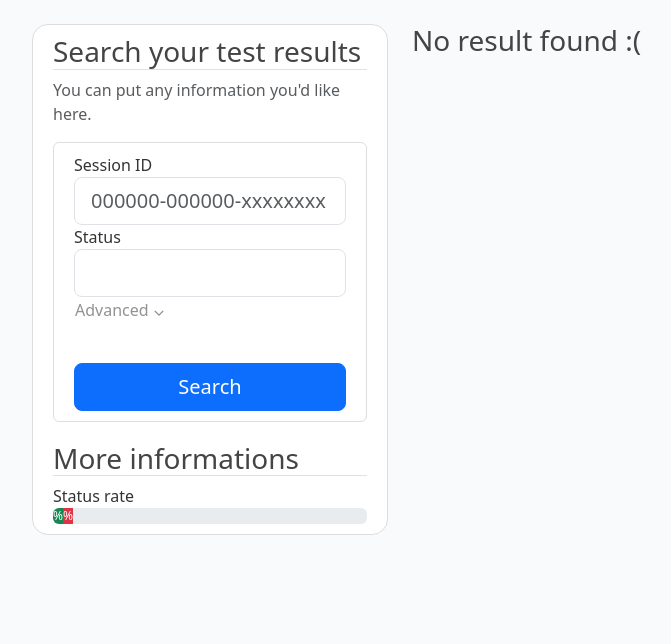
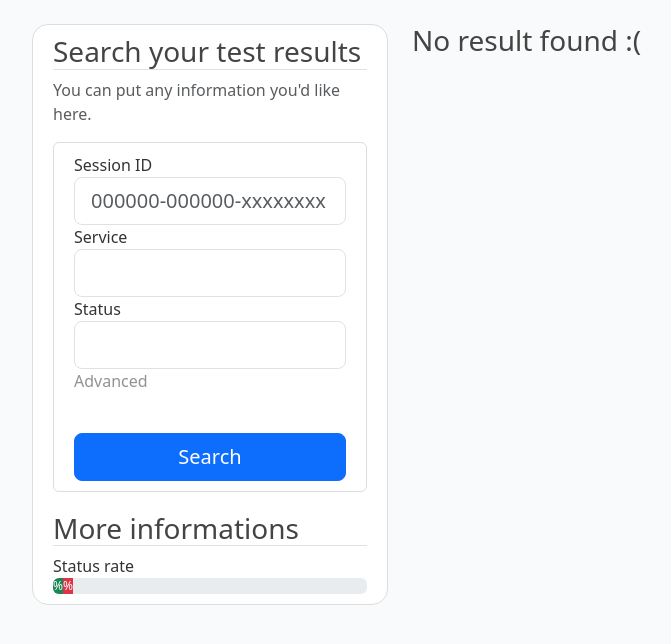
Before and after one commit to PommeSauce0/ApiTester_Dashboard, a Flask app: template api_dashboard/templates/session.html in a window 1280 px wide. Shown: the part 71-715 px from the top of the page, without its empty margins (50-721 px from the left). Run offline with Flask 3, Linux system fonts and the light colour scheme; the template is opened without the code that fills it: values that come from a table or form of the project are taken from there, others are empty.

Commit message:
[features] results filters and ui improvement

```diff
--- a/api_dashboard/forms.py
+++ b/api_dashboard/forms.py
@@ -4,9 +4,9 @@
 
 
 class SessionForm(FlaskForm):
-    session_id = StringField('Session ID', validators=[DataRequired(), Length(min=22, max=22, message="Invalide Session ID")])
-
-    status = SelectField('Status', choices=[(None, ''), (True, 'True'), (False, 'False')], default=(None, ''))
+    session_id = StringField('Session ID', validators=[Length(max=22, message="Invalide Session ID")])
+    service = StringField('Service')
+    status = SelectField('Status', choices=[('01', ''), ('1', 'True'), ('', 'False')], default=('01', ''))
 
     query = StringField('MongoDB query', validators=[])
 
--- a/api_dashboard/templates/layout.html
+++ b/api_dashboard/templates/layout.html
@@ -3,11 +3,11 @@
 <head>
     <meta charset="UTF-8">
     <meta name="viewport" content="width=device-width, initial-scale=1">
-    <link href="https://cdn.jsdelivr.net/npm/bootstrap@5.3.3/dist/css/bootstrap.min.css" rel="stylesheet" integrity="sha384-QWTKZyjpPEjISv5WaRU9OFeRpok6YctnYmDr5pNlyT2bRjXh0JMhjY6hW+ALEwIH" crossorigin="anonymous">
+    <link rel="stylesheet" href="https://cdn.jsdelivr.net/npm/bootstrap@5.3.3/dist/css/bootstrap.min.css">
     <link rel="stylesheet" href="https://cdn.jsdelivr.net/npm/bootstrap-icons@1.5.0/font/bootstrap-icons.css">
     <link rel="stylesheet" type="text/css" href="{{ url_for('static', filename='main.css') }}">
     <link rel="stylesheet" type="text/css" href="{{ url_for('static', filename='colors.css') }}">
-    <link rel = "icon" type = "image/png" href = "{{ url_for('static', filename='files/icon.png') }}">
+    <link rel="icon" type="image/png" href="{{ url_for('static', filename='files/icon.png') }}">
     <title>ApiTester{% if title %} - {{title}}{% endif %}</title>
     <script src="https://cdn.jsdelivr.net/npm/bootstrap@5.3.3/dist/js/bootstrap.bundle.min.js"></script>
 </head>
--- a/api_dashboard/templates/session.html
+++ b/api_dashboard/templates/session.html
@@ -22,7 +22,22 @@
                                             {% endfor %}
                                         </div>
                                     {% else %}
-                                        {{ form.session_id(class="form-control form-control-lg", placeholder="000000-000000-xxxxxxxx") }}
+                                        {{ form.session_id(class="form-control form-control-lg basicAutoComplete", placeholder="000000-000000-xxxxxxxx") }}
+                                    {% endif %}
+                                </div>
+<!--                                service field-->
+                                <div class="form-group">
+                                    {{ form.service.label(class="form-control-label") }}
+
+                                    {% if form.service.errors %}
+                                        {{ form.service(class="form-control form-control-lg is-invalid") }}
+                                        <div class="invalid-feedback">
+                                            {% for error in form.service.errors %}
+                                                <span>{{ error }}</span>
+                                            {% endfor %}
+                                        </div>
+                                    {% else %}
+                                        {{ form.service(class="form-control form-control-lg") }}
                                     {% endif %}
                                 </div>
 <!--                                status field-->
@@ -40,8 +55,8 @@
                                         {{ form.status(class="form-control form-control-lg") }}
                                     {% endif %}
                                 </div>
-                                <a class="btn text-body-tertiary m-0 p-0" data-bs-toggle="collapse" data-bs-target="#advancedSearch" aria-expanded="false" aria-controls="advancedSearch">
-                                    <p>Advanced ⌄</p>
+                                <a class="nav-link btn text-body-tertiary text-start" data-bs-toggle="collapse" data-bs-target="#advancedSearch" aria-expanded="false" aria-controls="advancedSearch">
+                                    <p>Advanced</p>
                                 </a>
                                 <div id="advancedSearch" class="collapse">
                                     <div class="form-group">
@@ -106,8 +121,13 @@
                                 </div>
                             {% endif %}
                             <hr>
-                            <div class="text-end">
-                                <a class="" href="/session/{{ result._id }}">view details</a>
+                            <div class="row">
+                                <div class="col">
+                                    <h6 class="text-secondary">{{ result.service }}</h6>
+                                </div>
+                                <div class="col text-end">
+                                    <a class="" href="/session/{{ result._id }}">view details</a>
+                                </div>
                             </div>
                         </div>
                     </div>
@@ -117,16 +137,4 @@
             {% endif %}
         </div>
     </div>
-    <script>
-        $( function() {
-            var availableTags = [
-                {% for session_id in session_ids %}
-                    "{{session_id}}",
-                {% endfor %}
-            ];
-            $( "#session_id" ).autocomplete({
-                source: availableTags
-            });
-        } );
-    </script>
 {% endblock content %}
```
Also changed, not shown: api_dashboard/routes.py (+8 -2 lines), api_dashboard/templates/details.html (+7 -3 lines), api_dashboard/utils.py (added, +21 -0 lines), api_dashboard/static/main.css (indentation only).
